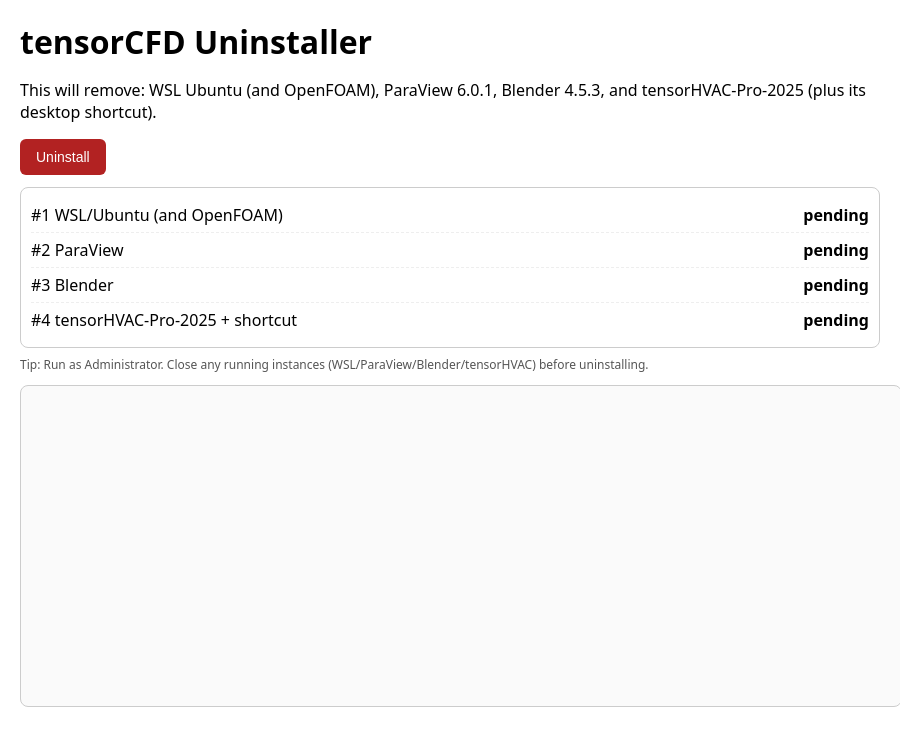
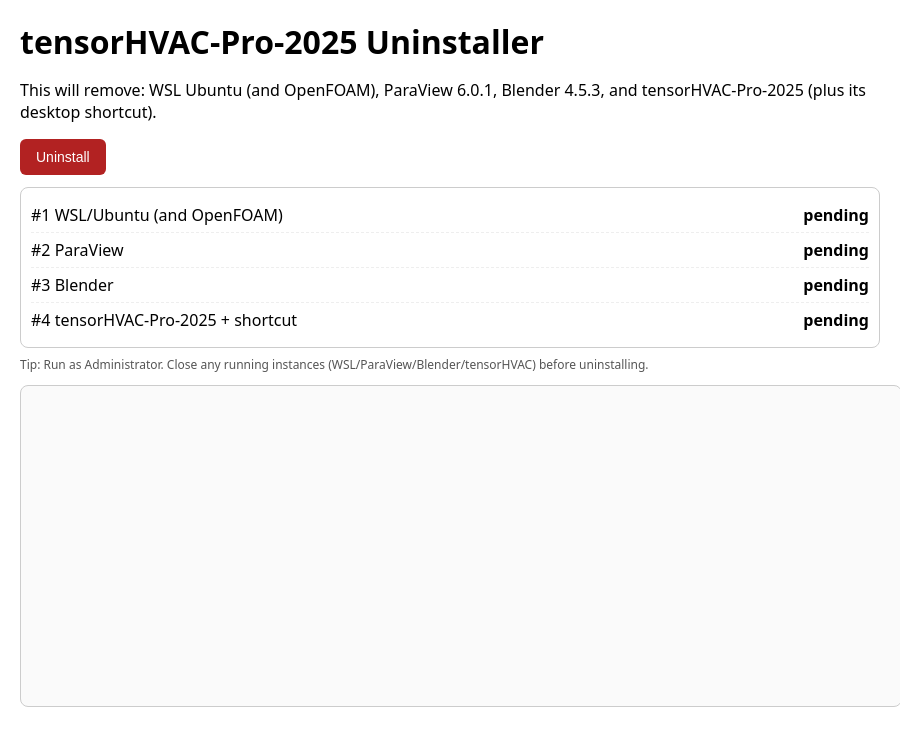
Before and after one commit to Caesar3142/tensorCFD_uninstaller, an Electron app: page index.html in a window 900 px wide. Drawn offline with Linux system fonts and the light colour scheme; no server answers.

Commit message:
Add files via upload

```diff
--- a/index.html
+++ b/index.html
@@ -2,7 +2,7 @@
 <html>
 <head>
   <meta charset="utf-8" />
-  <title>tensorCFD Uninstaller</title>
+  <title>tensorHVAC-Pro-2025 Uninstaller</title>
   <style>
     body { font-family: ui-sans-serif, system-ui, Arial; margin: 20px; }
     h1 { margin: 0 0 10px; }
@@ -20,7 +20,7 @@
   </style>
 </head>
 <body>
-  <h1>tensorCFD Uninstaller</h1>
+  <h1>tensorHVAC-Pro-2025 Uninstaller</h1>
   <p>This will remove: WSL Ubuntu (and OpenFOAM), ParaView 6.0.1, Blender 4.5.3, and tensorHVAC-Pro-2025 (plus its desktop shortcut).</p>
   <button id="startBtn" class="danger">Uninstall</button>
 
--- a/package.json
+++ b/package.json
@@ -1,7 +1,7 @@
 {
   "name": "tensorHVAC-Pro-2025-uninstaller",
   "version": "1.0.0",
-  "description": "Uninstaller for WSL Ubuntu/OpenFOAM, ParaView, Blender, and tensorHVAC-Pro-2025",
+  "description": "Uninstaller for WSL Ubuntu/OpenFOAM, ParaView, Blender, and tensorHVAC-Pro-Setup-2025",
   "main": "main.js",
   "author": "Caesar Wiratama",
   "license": "MIT",
```
